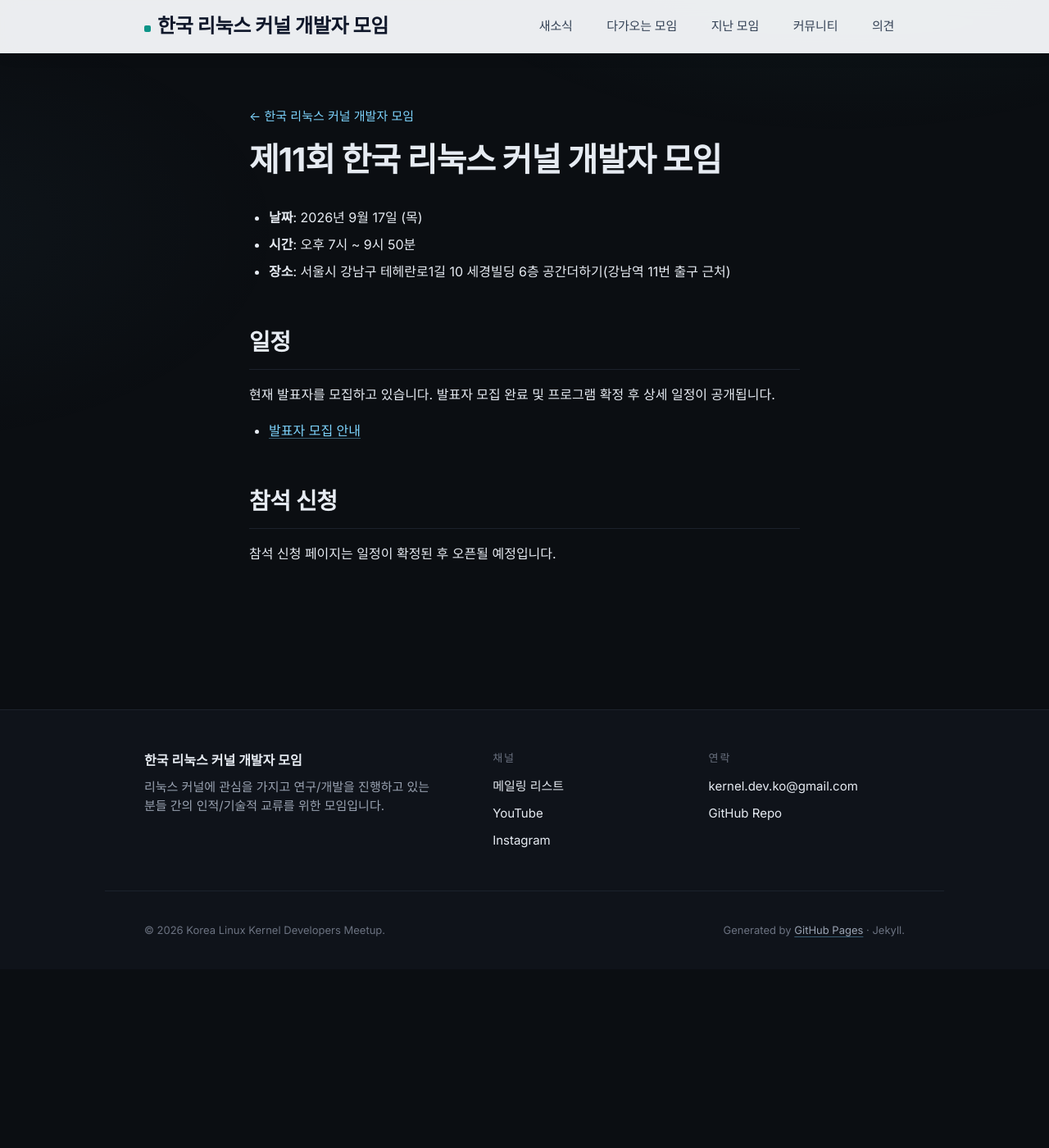
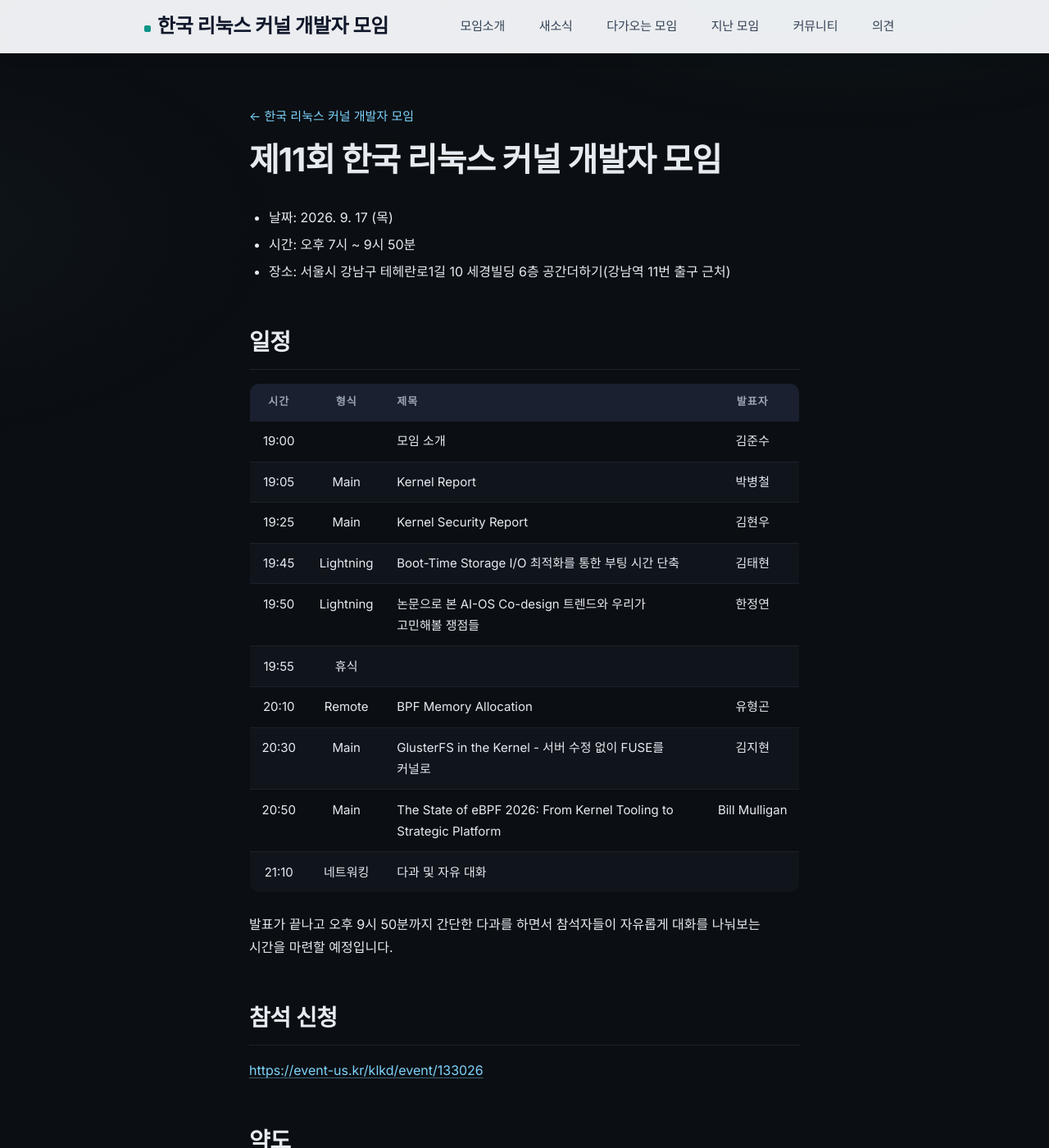
Before and after one commit to kernel-dev-ko/kernel-dev-ko.github.io, a Jekyll site: the page built from 11th/index.md, in a window 1280 px wide and 1400 px high. Shown: the whole window at 82% size. Built offline with Jekyll 4.4.1, drawn with Linux system fonts in a browser that asks for light colours; some of the changed text lies outside the part shown.

```diff
--- a/11th/index.md
+++ b/11th/index.md
@@ -6,16 +6,35 @@ permalink: 11th/
 
 # 제11회 한국 리눅스 커널 개발자 모임
 
-* **날짜**: 2026년 9월 17일 (목)
-* **시간**: 오후 7시 ~ 9시 50분
-* **장소**: 서울시 강남구 테헤란로1길 10 세경빌딩 6층 공간더하기(강남역 11번 출구 근처)
+* 날짜: 2026. 9. 17 (목)
+* 시간: 오후 7시 ~ 9시 50분
+* 장소: 서울시 강남구 테헤란로1길 10 세경빌딩 6층 공간더하기(강남역 11번 출구 근처)
 
 ## 일정
 
-현재 발표자를 모집하고 있습니다. 발표자 모집 완료 및 프로그램 확정 후 상세 일정이 공개됩니다.
+| 시간 | 형식 | 제목 | 발표자 |
+|:---:|:---:|----|:---:|
+| 19:00 | | 모임 소개 | 김준수 |
+| 19:05 | Main | Kernel Report | 박병철 |
+| 19:25 | Main | Kernel Security Report | 김현우 |
+| 19:45 | Lightning | Boot-Time Storage I/O 최적화를 통한 부팅 시간 단축 | 김태현 |
+| 19:50 | Lightning | 논문으로 본 AI-OS Co-design 트렌드와 우리가 고민해볼 쟁점들 | 한정연 |
+| 19:55 | 휴식 | | |
+| 20:10 | Remote | BPF Memory Allocation | 유형곤 |
+| 20:30 | Main | GlusterFS in the Kernel - 서버 수정 없이 FUSE를 커널로 | 김지현 |
+| 20:50 | Main | The State of eBPF 2026: From Kernel Tooling to Strategic Platform | Bill Mulligan |
+| 21:10 | 네트워킹 | 다과 및 자유 대화 | |
 
-* [발표자 모집 안내](presentation/)
+발표가 끝나고 오후 9시 50분까지 간단한 다과를 하면서 참석자들이 자유롭게 대화를 나눠보는 시간을 마련할 예정입니다.
 
 ## 참석 신청
 
-참석 신청 페이지는 일정이 확정된 후 오픈될 예정입니다.
+[https://event-us.kr/klkd/event/133026](https://event-us.kr/klkd/event/133026)<br>
+
+## 약도
+![공간더하기 약도](../space_plus.gif)
+
+## 후원
+* [알티스트(RTst)](https://www.rtst.co.kr/) : 간식 박스
+* [SK하이닉스(SK hynix)](https://www.skhynix.com/) : 발표자 선물
+* [LG전자(LG Electronics)](https://www.lge.co.kr/company/info/mission) : 장소 대여비 및 네트워킹 시간 간식
--- a/_includes/page-header.html
+++ b/_includes/page-header.html
@@ -5,6 +5,7 @@
     </a>
 
     <nav class="site-nav" aria-label="주요 메뉴">
+      <a href="{{ '/#about' | relative_url }}">모임소개</a>
       <a href="{{ '/#news' | relative_url }}">새소식</a>
       <a href="{{ '/#next-meetup' | relative_url }}">다가오는 모임</a>
       <a href="{{ '/#past-meetups' | relative_url }}">지난 모임</a>
--- a/assets/css/style.css
+++ b/assets/css/style.css
@@ -259,47 +259,16 @@ body::before {
   height: 1px;
   background: linear-gradient(90deg, transparent, var(--color-border), transparent);
 }
-/* .hero shares the .container element, so do NOT override its max-width
-   here — that would re-center the hero at a narrower width and shift its
-   left edge inward relative to every other section. Constrain only the
-   text-bearing children (hero__lede, hero__stats) instead. */
-.hero__title {
-  margin: 0 0 var(--space-5);
-  max-width: 22ch;
-  font-size: clamp(2.25rem, 6.5vw, 4rem);
-  font-weight: 700;
-  letter-spacing: -0.035em;
-  line-height: 1.05;
-  color: var(--color-text);
+.hero__image {
+  margin-bottom: var(--space-7);
+  overflow: hidden;
+  border: 1px solid var(--color-border);
+  border-radius: var(--radius-lg);
+  box-shadow: var(--shadow-card);
 }
-.hero__lede {
-  margin: 0 0 var(--space-6);
-  max-width: 44rem;
-  font-size: clamp(1.05rem, 1.8vw, 1.2rem);
-  color: var(--color-text-muted);
-  line-height: 1.7;
-}
-.hero__stats {
-  display: grid;
-  grid-template-columns: repeat(3, minmax(0, 1fr));
-  gap: var(--space-4);
-  margin: 0;
-  padding-top: var(--space-6);
-  border-top: 1px solid var(--color-border-soft);
-  max-width: 36rem;
-}
-.stat dt {
-  font-size: var(--fs-xs);
-  color: var(--color-text-dim);
-  font-family: var(--font-mono);
-  text-transform: uppercase;
-  letter-spacing: 0.15em;
-}
-.stat dd {
-  margin: 0.25rem 0 0;
-  font-size: var(--fs-xl);
-  font-weight: 600;
-  color: var(--color-text);
+.hero__image img {
+  width: 100%;
+  height: auto;
 }
 
 /* ----------------------------- Buttons ---------------------------- */
@@ -921,9 +890,17 @@ body::before {
 }
 /* 일정 표 컬럼 폭: 시간/형식/발표자는 좁고 고정, 제목이 남는 공간을 차지 */
 .container--prose table th:first-child,
-.container--prose table td:first-child   { white-space: nowrap; width: 1%; }
+.container--prose table td:first-child   {
+  white-space: nowrap;
+  width: 1%;
+  text-align: center;
+}
 .container--prose table th:nth-child(2),
-.container--prose table td:nth-child(2)  { white-space: nowrap; width: 1%; }
+.container--prose table td:nth-child(2)  {
+  white-space: nowrap;
+  width: 1%;
+  text-align: center;
+}
 .container--prose table th:last-child,
 .container--prose table td:last-child {
   white-space: nowrap;          /* 발표자 이름이 줄바꿈되지 않도록 */
```
Also changed, not shown: README.md (+1 -0 lines), _data/meetups.yml (+8 -0 lines), _data/news.yml (+9 -0 lines), _includes/sections/hero.html (+9 -26 lines), 1 other file.
